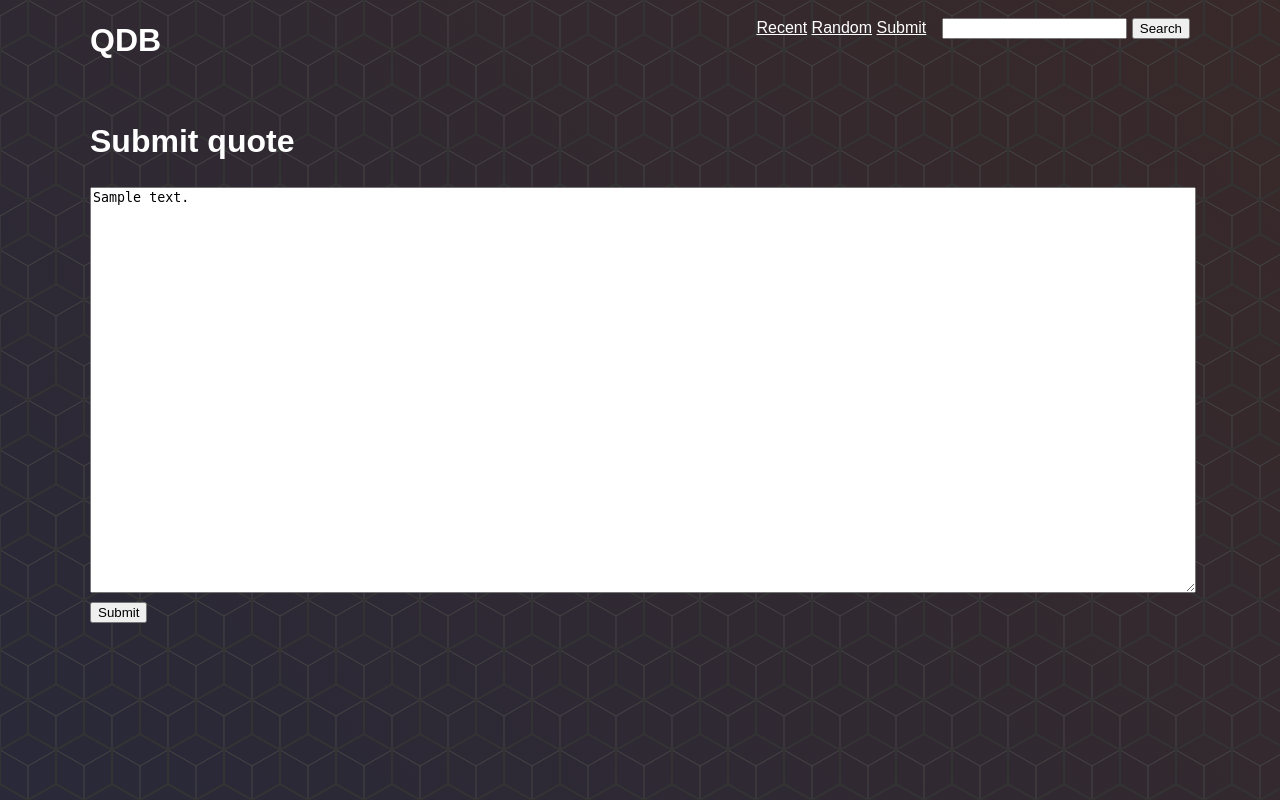
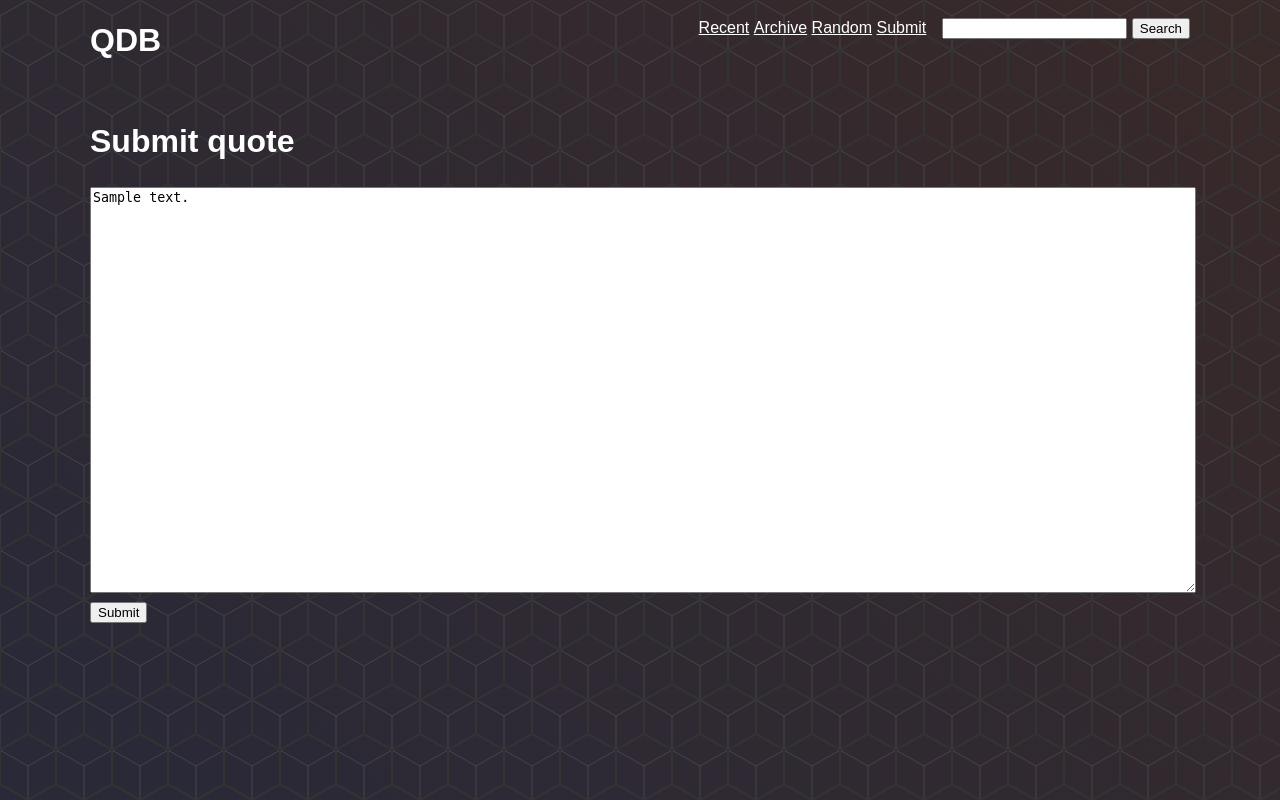
Before and after one commit to anlutro/qdb, a Python web app: template qdb/templates/form.html.jinja in a window 1280 px wide. Run offline with Jinja, Linux system fonts and the light colour scheme; the template is opened without the code that fills it: most values are stand-ins (such as "Sample title", 1, 10 or a date in 2020).

Commit message:
add "archive" in menu

```diff
--- a/qdb/templates/layout.html.jinja
+++ b/qdb/templates/layout.html.jinja
@@ -25,6 +25,7 @@
 				<li><a href="{{ url_for('pending') }}">Pending ({{ pending_count }})</a></li>
 				{% endif %}
 				<li><a href="{{ url_for('home') }}">Recent</a></li>
+				<li><a href="{{ url_for('home') }}?order=asc">Archive</a></li>
 				<li><a href="{{ url_for('random') }}">Random</a></li>
 				<li><a href="{{ url_for('submit') }}">Submit</a></li>
 			</ul>
```
